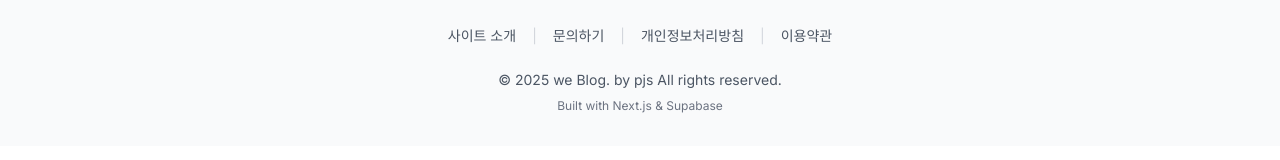
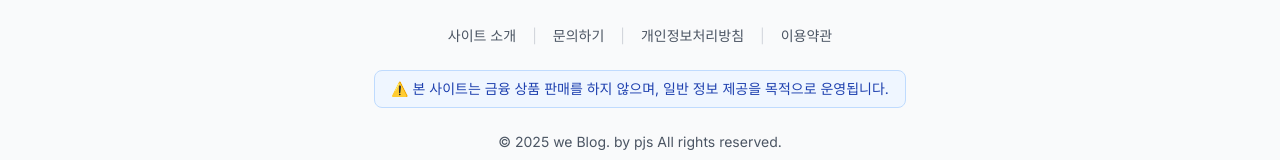
Before and after one commit to jansssss/blog, a Next.js app: page / in a window 1280 px wide. Shown: the part 690-850 px from the top of the page. Built offline with nearby package versions, Linux system fonts and the light colour scheme; no server answers; the database is empty.

Commit message:
Add financial disclaimer to footer
- Add notice that site does not sell financial products
- Styled with blue background for visibility
- Provides general information only disclaimer

```diff
--- a/components/Footer.tsx
+++ b/components/Footer.tsx
@@ -36,6 +36,15 @@ export default function Footer() {
             </Link>
           </div>
 
+          {/* 고지사항 */}
+          <div className="flex flex-col items-center gap-3">
+            <div className="px-4 py-2 bg-blue-50 border border-blue-200 rounded-lg">
+              <p className="text-center text-sm text-blue-800">
+                ⚠️ 본 사이트는 금융 상품 판매를 하지 않으며, 일반 정보 제공을 목적으로 운영됩니다.
+              </p>
+            </div>
+          </div>
+
           {/* 하단 정보 */}
           <div className="flex flex-col items-center gap-2">
             <p className="text-center text-sm text-gray-600">
```
